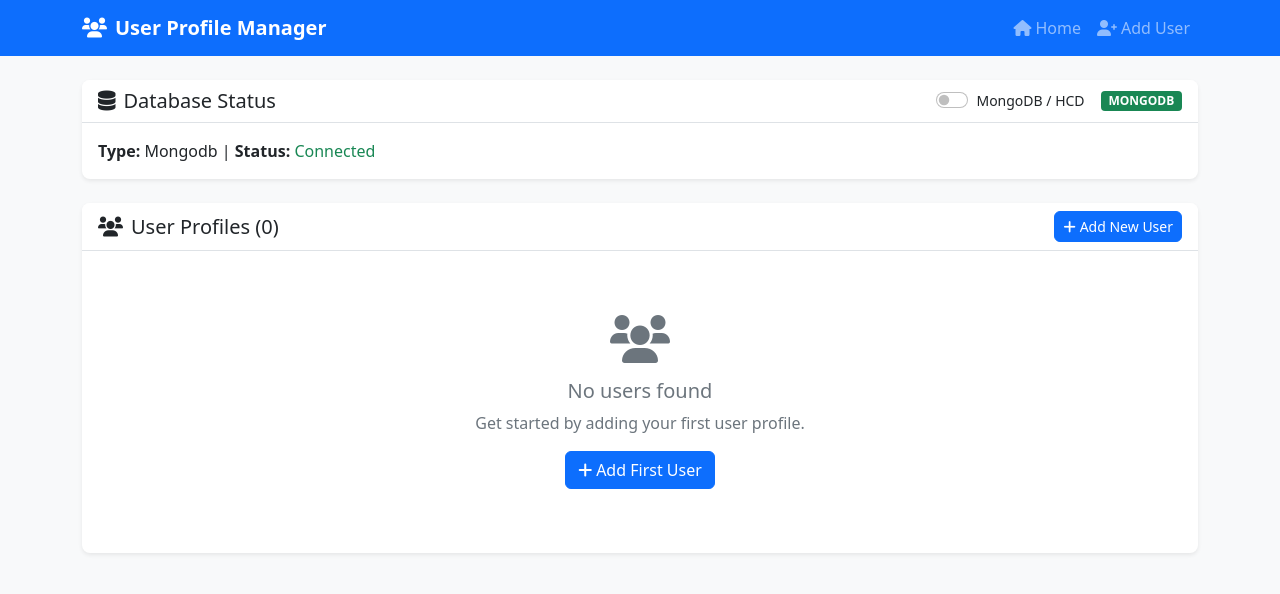
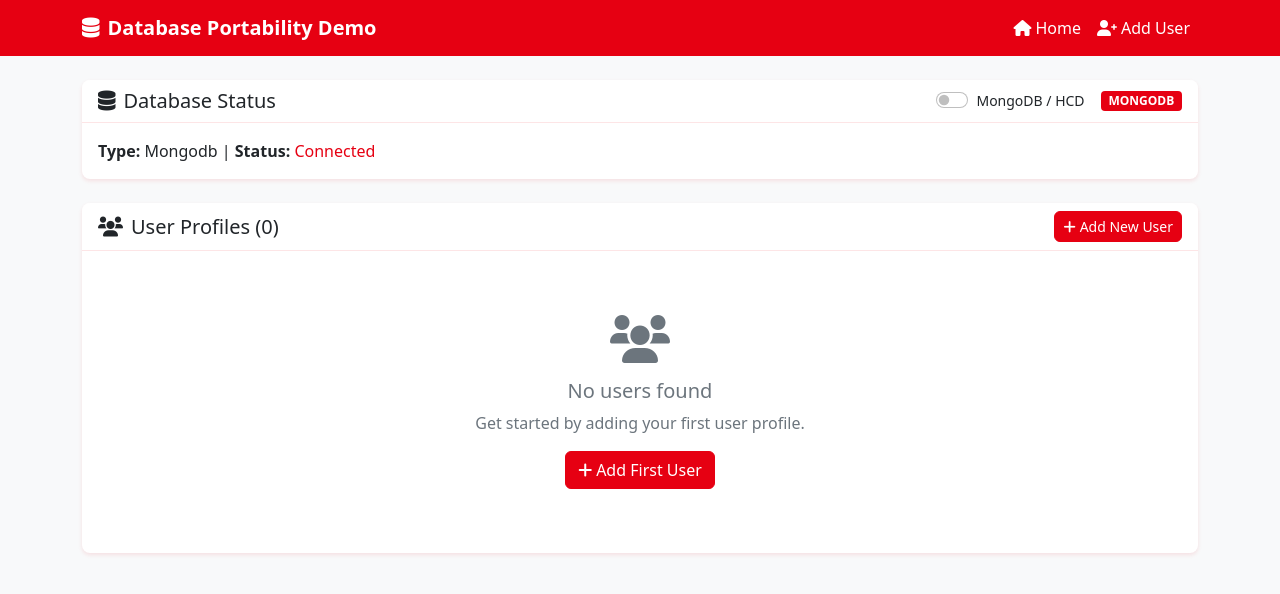
Before and after one commit to shiragannavar/MongoDB-Test, a Flask app: page / in a window 1280 px wide. Shown: the top 594 px of the page. Run offline with Flask 3, Linux system fonts and the light colour scheme; data that the repository does not hold is empty; some libraries are stand-ins or nearby versions.

Commit message:
Update UI to VI (Vodafone Idea) brand colors
- Apply VI signature red (#E60012) and yellow (#FFD100) color scheme
- Update navbar to VI red background with white text and yellow hover
- Change primary buttons to VI red with darker red hover states
- Update badges: MongoDB=VI red, HCD=VI yellow with red text
- Apply VI colors to form focus states, alerts, and table headers
- Add CSS custom properties for consistent VI branding
- Enhance visual identity to match VI corporate design

```diff
--- a/static/css/style.css
+++ b/static/css/style.css
@@ -1,39 +1,91 @@
+/* VI Brand Colors */
+:root {
+    --vi-red: #E60012;
+    --vi-yellow: #FFD100;
+    --vi-dark-red: #C70011;
+    --vi-light-red: #FF1A2E;
+    --vi-gray: #6c757d;
+    --vi-light-gray: #f8f9fa;
+}
+
 body {
-    background-color: #f8f9fa;
+    background-color: var(--vi-light-gray);
 }
 
 .card {
     border: none;
-    box-shadow: 0 0.125rem 0.25rem rgba(0, 0, 0, 0.075);
+    box-shadow: 0 0.125rem 0.25rem rgba(230, 0, 18, 0.1);
     border-radius: 0.5rem;
 }
 
 .card-header {
     background-color: #fff;
-    border-bottom: 1px solid #dee2e6;
+    border-bottom: 1px solid rgba(230, 0, 18, 0.1);
     border-radius: 0.5rem 0.5rem 0 0 !important;
 }
 
 .table th {
     border-top: none;
     font-weight: 600;
-    color: #495057;
+    color: var(--vi-dark-red);
 }
 
 .btn {
     border-radius: 0.375rem;
 }
 
+.btn-primary {
+    background-color: var(--vi-red);
+    border-color: var(--vi-red);
+}
+
+.btn-primary:hover {
+    background-color: var(--vi-dark-red);
+    border-color: var(--vi-dark-red);
+}
+
+.btn-primary:focus {
+    background-color: var(--vi-dark-red);
+    border-color: var(--vi-dark-red);
+    box-shadow: 0 0 0 0.25rem rgba(230, 0, 18, 0.25);
+}
+
 .navbar-brand {
     font-weight: 600;
+    color: white !important;
+}
+
+.navbar-dark {
+    background-color: var(--vi-red) !important;
+}
+
+.navbar-dark .navbar-nav .nav-link {
+    color: white !important;
+}
+
+.navbar-dark .navbar-nav .nav-link:hover {
+    color: var(--vi-yellow) !important;
 }
 
 .text-muted {
-    color: #6c757d !important;
+    color: var(--vi-gray) !important;
 }
 
 .badge {
     font-size: 0.75em;
+}
+
+.bg-success {
+    background-color: var(--vi-red) !important;
+}
+
+.bg-info {
+    background-color: var(--vi-yellow) !important;
+    color: var(--vi-dark-red) !important;
+}
+
+.bg-danger {
+    background-color: var(--vi-dark-red) !important;
 }
 
 .modal-content {
@@ -42,8 +94,18 @@ body {
 }
 
 .form-control:focus {
-    border-color: #86b7fe;
-    box-shadow: 0 0 0 0.25rem rgba(13, 110, 253, 0.25);
+    border-color: var(--vi-red);
+    box-shadow: 0 0 0 0.25rem rgba(230, 0, 18, 0.25);
+}
+
+.form-check-input:checked {
+    background-color: var(--vi-red);
+    border-color: var(--vi-red);
+}
+
+.form-check-input:focus {
+    border-color: var(--vi-red);
+    box-shadow: 0 0 0 0.25rem rgba(230, 0, 18, 0.25);
 }
 
 .alert {
@@ -51,6 +113,46 @@ body {
     border-radius: 0.5rem;
 }
 
+.alert-success {
+    background-color: rgba(230, 0, 18, 0.1);
+    border-color: var(--vi-red);
+    color: var(--vi-dark-red);
+}
+
+.alert-info {
+    background-color: rgba(255, 209, 0, 0.1);
+    border-color: var(--vi-yellow);
+    color: var(--vi-dark-red);
+}
+
 .table-hover tbody tr:hover {
-    background-color: rgba(0, 0, 0, 0.025);
+    background-color: rgba(230, 0, 18, 0.025);
 }
+
+.text-success {
+    color: var(--vi-red) !important;
+}
+
+.btn-danger {
+    background-color: var(--vi-dark-red);
+    border-color: var(--vi-dark-red);
+}
+
+.btn-danger:hover {
+    background-color: #A5000E;
+    border-color: #A5000E;
+}
+
+/* Custom VI accent elements */
+.vi-accent {
+    background: linear-gradient(135deg, var(--vi-red) 0%, var(--vi-yellow) 100%);
+    color: white;
+}
+
+.vi-text-gradient {
+    background: linear-gradient(135deg, var(--vi-red) 0%, var(--vi-yellow) 100%);
+    -webkit-background-clip: text;
+    -webkit-text-fill-color: transparent;
+    background-clip: text;
+    font-weight: bold;
+}
--- a/templates/base.html
+++ b/templates/base.html
@@ -9,10 +9,10 @@
     <link href="{{ url_for('static', filename='css/style.css') }}" rel="stylesheet">
 </head>
 <body>
-    <nav class="navbar navbar-expand-lg navbar-dark bg-primary">
+    <nav class="navbar navbar-expand-lg navbar-dark">
         <div class="container">
             <a class="navbar-brand" href="{{ url_for('index') }}">
-                <i class="fas fa-users me-2"></i>User Profile Manager
+                <i class="fas fa-database me-2"></i>Database Portability Demo
             </a>
             <div class="navbar-nav ms-auto">
                 <a class="nav-link" href="{{ url_for('index') }}">
```
